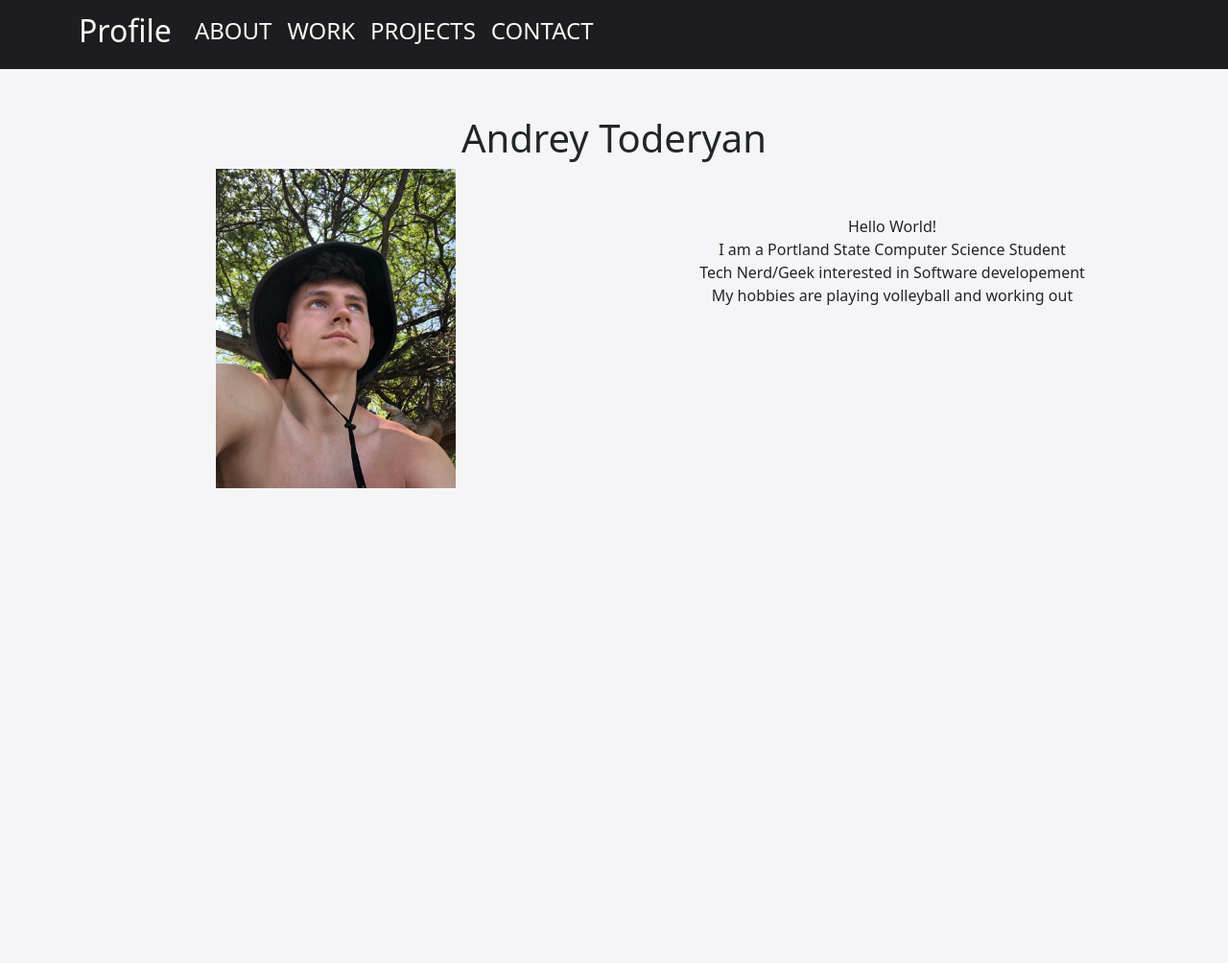
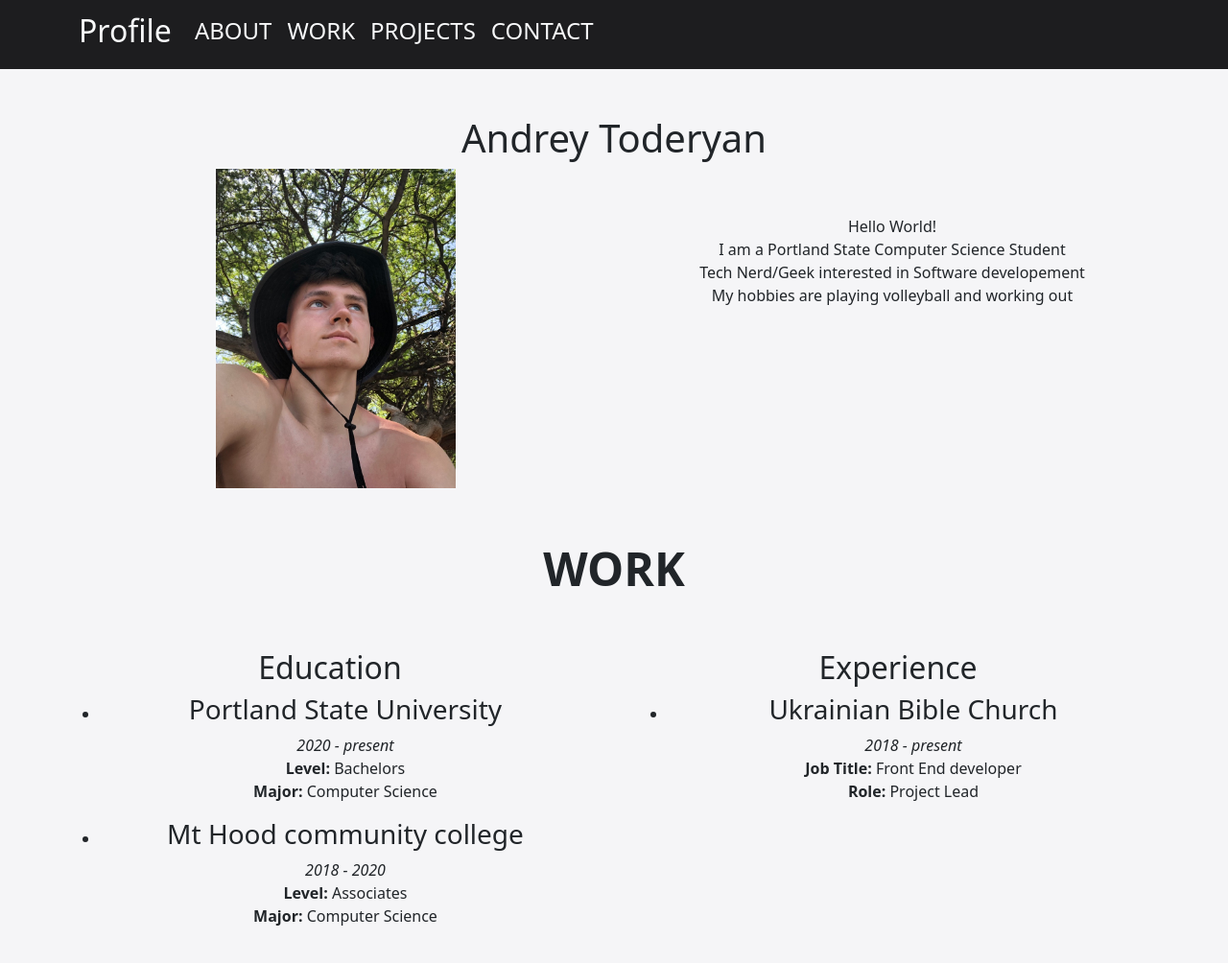
Before and after one commit to RuskiDre1/Personal_Website, a plain HTML site: page index.html in a window 1280 px wide. Shown: the whole page at 96% size. Before the commit the page ends 800 px from the top, so only its background shows below. Drawn offline with nearby package versions, Linux system fonts and the light colour scheme.

Commit message:
Work Experience div and CSS added, photos added for projects

```diff
--- a/index.css
+++ b/index.css
@@ -10,3 +10,7 @@
     display: flex;
     justify-content: center;
 }
+/* Projects hover effect */
+.card:hover {
+    transform: scale(1.1);
+}
--- a/index.html
+++ b/index.html
@@ -62,6 +62,45 @@
                             </div>
                         </div>
                     </div>
+                    <div id = "work" class = "mt-5 text-center">
+                        <div class="mb-5 text-black  text-center" style="font-weight: bold;font-size: 3rem"> WORK</div>
+                        <div class = "row row-cols-1 row-cols-lg-2 align-items-stretch g-5">
+                            <div class = "col text-black justify-content-left">
+                                <h2 class = "text-center">Education</h2>
+                                <ul class = "work-projects">
+                                    <li>
+                                        <h3>Portland State University</h3>
+                                        <p>
+                                            <i>2020 - present</i><br/>
+                                            <b>Level: </b><span>Bachelors</span><br/>
+                                            <b>Major: </b><span>Computer Science</span>
+                                        </p>
+                                    </li>
+                                    <li>
+                                        <h3>Mt Hood community college</h3>
+                                        <p>
+                                            <i>2018 - 2020</i><br/>
+                                            <b>Level: </b><span>Associates</span><br/>
+                                            <b>Major: </b><span>Computer Science</span>
+                                        </p>
+                                    </li>
+                                </ul>
+                            </div>
+                            <div class = "col  text-black">
+                                <h2 class = "text-center">Experience</h2>
+                                <ul class = "work-projects">
+                                    <li>
+                                        <h3>Ukrainian Bible Church</h3>
+                                        <p>
+                                            <i>2018 - present</i><br/>
+                                            <b>Job Title: </b><span>Front End developer</span><br/>
+                                            <b>Role: </b><span>Project Lead</span><br/>
+                                        </p>
+                                    </li>
+                                </ul>
+                        </div>
+                    </div>
+                    </div>
 
 
 
```
Also changed, not shown: Chocan.jpeg (added), Hangman.jpeg (added), 2 other files.
